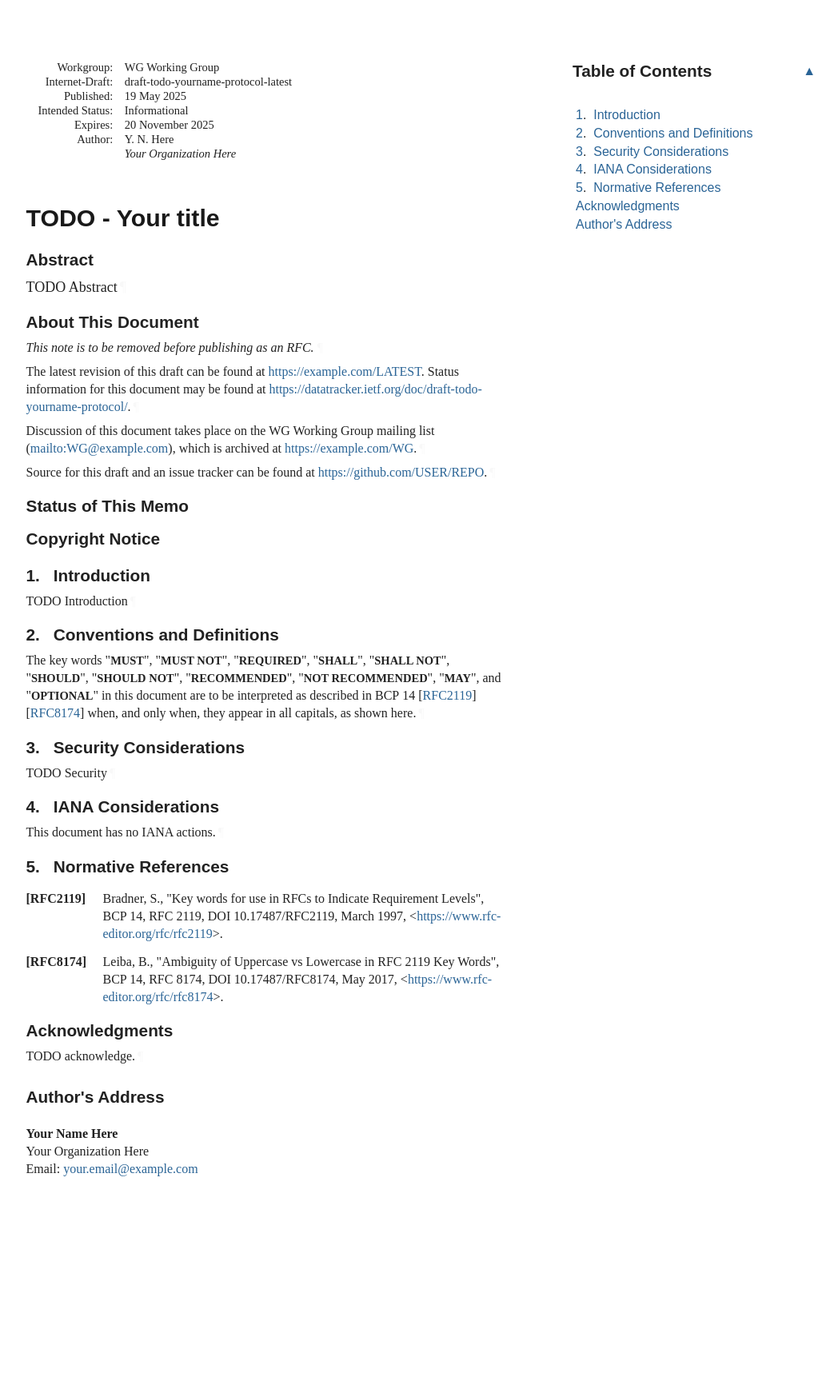
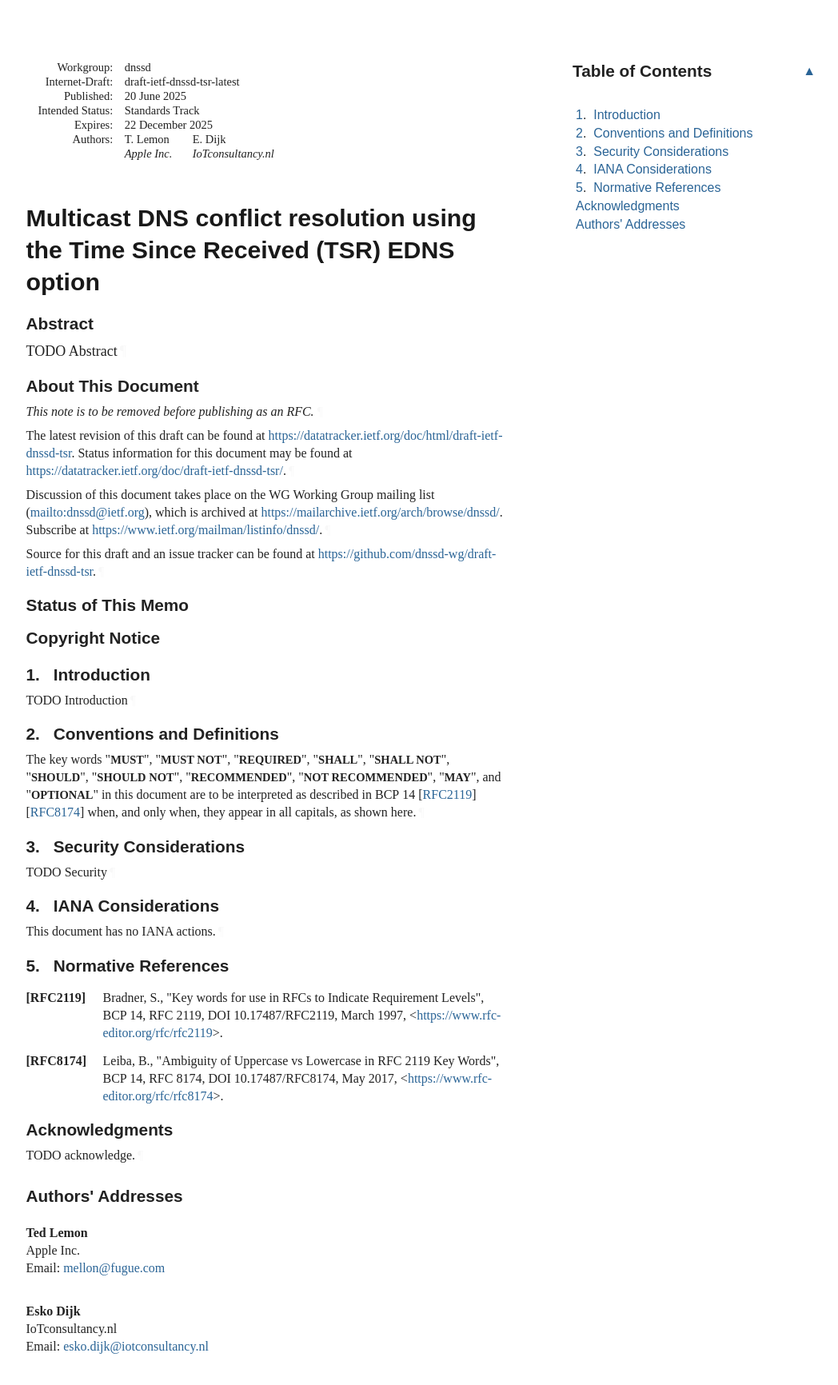
Before and after one commit to dnssd-wg/draft-ietf-dnssd-tsr, a plain HTML site: page draft-ietf-dnssd-tsr.html in a window 1280 px wide. Shown: the whole page at 80% size, without its empty margins (92-1140 px from the left). Before the commit the page ends 1564 px from the top, so only its background shows below. Drawn offline with Linux system fonts and the light colour scheme; a web font is replaced by a local one.

Commit message:
Script updating gh-pages from 5ba74d5. [ci skip]

```diff
--- a/draft-todo-yourname-protocol.html
+++ b/draft-ietf-dnssd-tsr.html
@@ -4,32 +4,33 @@
 <meta charset="utf-8">
 <meta content="Common,Latin" name="scripts">
 <meta content="initial-scale=1.0" name="viewport">
-<title>TODO - Your title</title>
-<meta content="Your Name Here" name="author">
+<title>Multicast DNS conflict resolution using the Time Since Received (TSR) EDNS option</title>
+<meta content="Ted Lemon" name="author">
+<meta content="Esko Dijk" name="author">
 <meta content="
        TODO Abstract
     " name="description">
-<meta content="xml2rfc 3.28.1" name="generator">
+<meta content="xml2rfc 3.29.0" name="generator">
 <meta content="next generation" name="keyword">
 <meta content="unicorn" name="keyword">
 <meta content="sparkling distributed ledger" name="keyword">
-<meta content="draft-todo-yourname-protocol-latest" name="ietf.draft">
+<meta content="draft-ietf-dnssd-tsr-latest" name="ietf.draft">
 <!-- Generator version information:
-  xml2rfc 3.28.1
-    Python 3.12.10
+  xml2rfc 3.29.0
+    Python 3.12.11
     ConfigArgParse 1.7
     google-i18n-address 3.1.1
     intervaltree 3.1.0
     Jinja2 3.1.6
-    lxml 5.3.0
+    lxml 5.3.1
     platformdirs 4.3.8
     pycountry 24.6.1
     PyYAML 6.0.2
-    requests 2.32.3
-    setuptools 70.3.0
+    requests 2.32.4
+    setuptools 80.9.0
     wcwidth 0.2.13
 -->
-<link href="draft-todo-yourname-protocol.xml" rel="alternate" type="application/rfc+xml">
+<link href="draft-ietf-dnssd-tsr.xml" rel="alternate" type="application/rfc+xml">
 <link href="#copyright" rel="license">
 <style type="text/css">@font-face {
   font-family: 'Lora';
@@ -1046,11 +1047,11 @@ svg :is([fill="white"], [fill^="#fff"]) {
 <thead><tr>
 <td class="left">Internet-Draft</td>
 <td class="center">TODO - Abbreviation</td>
-<td class="right">May 2025</td>
+<td class="right">June 2025</td>
 </tr></thead>
 <tfoot><tr>
-<td class="left">Here</td>
-<td class="center">Expires 20 November 2025</td>
+<td class="left">Lemon &amp; Dijk</td>
+<td class="center">Expires 22 December 2025</td>
 <td class="right">[Page]</td>
 </tr></tfoot>
 </table>
@@ -1058,27 +1059,31 @@ svg :is([fill="white"], [fill^="#fff"]) {
 <div id="internal-metadata" class="document-information">
 <dl id="identifiers">
 <dt class="label-workgroup">Workgroup:</dt>
-<dd class="workgroup">WG Working Group</dd>
+<dd class="workgroup">dnssd</dd>
 <dt class="label-internet-draft">Internet-Draft:</dt>
-<dd class="internet-draft">draft-todo-yourname-protocol-latest</dd>
+<dd class="internet-draft">draft-ietf-dnssd-tsr-latest</dd>
 <dt class="label-published">Published:</dt>
 <dd class="published">
-<time datetime="2025-05-19" class="published">19 May 2025</time>
+<time datetime="2025-06-20" class="published">20 June 2025</time>
     </dd>
 <dt class="label-intended-status">Intended Status:</dt>
-<dd class="intended-status">Informational</dd>
+<dd class="intended-status">Standards Track</dd>
 <dt class="label-expires">Expires:</dt>
-<dd class="expires"><time datetime="2025-11-20">20 November 2025</time></dd>
-<dt class="label-authors">Author:</dt>
+<dd class="expires"><time datetime="2025-12-22">22 December 2025</time></dd>
+<dt class="label-authors">Authors:</dt>
 <dd class="authors">
 <div class="author">
-      <div class="author-name">Y. N. Here</div>
-<div class="org">Your Organization Here</div>
+      <div class="author-name">T. Lemon</div>
+<div class="org">Apple Inc.</div>
+</div>
+<div class="author">
+      <div class="author-name">E. Dijk</div>
+<div class="org">IoTconsultancy.nl</div>
 </div>
 </dd>
 </dl>
 </div>
-<h1 id="title">TODO - Your title</h1>
+<h1 id="title">Multicast DNS conflict resolution using the Time Since Received (TSR) EDNS option</h1>
 <section id="section-abstract">
       <h2 id="abstract"><a href="#abstract" class="selfRef">Abstract</a></h2>
 <p id="section-abstract-1">TODO Abstract<a href="#section-abstract-1" class="pilcrow">¶</a></p>
@@ -1089,14 +1094,15 @@ svg :is([fill="white"], [fill^="#fff"]) {
       </h2>
 <p id="section-note.1-1">This note is to be removed before publishing as an RFC.<a href="#section-note.1-1" class="pilcrow">¶</a></p>
 <p id="section-note.1-2">
-        The latest revision of this draft can be found at <span><a href="https://example.com/LATEST">https://example.com/LATEST</a></span>.
-        Status information for this document may be found at <span><a href="https://datatracker.ietf.org/doc/draft-todo-yourname-protocol/">https://datatracker.ietf.org/doc/draft-todo-yourname-protocol/</a></span>.<a href="#section-note.1-2" class="pilcrow">¶</a></p>
+        The latest revision of this draft can be found at <span><a href="https://datatracker.ietf.org/doc/html/draft-ietf-dnssd-tsr">https://datatracker.ietf.org/doc/html/draft-ietf-dnssd-tsr</a></span>.
+        Status information for this document may be found at <span><a href="https://datatracker.ietf.org/doc/draft-ietf-dnssd-tsr/">https://datatracker.ietf.org/doc/draft-ietf-dnssd-tsr/</a></span>.<a href="#section-note.1-2" class="pilcrow">¶</a></p>
 <p id="section-note.1-3">
         Discussion of this document takes place on the
-        WG Working Group mailing list (<span><a href="mailto:WG@example.com">mailto:WG@example.com</a></span>),
-        which is archived at <span><a href="https://example.com/WG">https://example.com/WG</a></span>.<a href="#section-note.1-3" class="pilcrow">¶</a></p>
+        WG Working Group mailing list (<span><a href="mailto:dnssd@ietf.org">mailto:dnssd@ietf.org</a></span>),
+        which is archived at <span><a href="https://mailarchive.ietf.org/arch/browse/dnssd/">https://mailarchive.ietf.org/arch/browse/dnssd/</a></span>.
+        Subscribe at <span><a href="https://www.ietf.org/mailman/listinfo/dnssd/">https://www.ietf.org/mailman/listinfo/dnssd/</a></span>.<a href="#section-note.1-3" class="pilcrow">¶</a></p>
 <p id="section-note.1-4">Source for this draft and an issue tracker can be found at
-        <span><a href="https://github.com/USER/REPO">https://github.com/USER/REPO</a></span>.<a href="#section-note.1-4" class="pilcrow">¶</a></p>
+        <span><a href="https://github.com/dnssd-wg/draft-ietf-dnssd-tsr">https://github.com/dnssd-wg/draft-ietf-dnssd-tsr</a></span>.<a href="#section-note.1-4" class="pilcrow">¶</a></p>
 </section>
 <div id="status-of-memo">
 <section id="section-boilerplate.1">
@@ -1117,7 +1123,7 @@ svg :is([fill="white"], [fill^="#fff"]) {
         time. It is inappropriate to use Internet-Drafts as reference
         material or to cite them other than as "work in progress."<a href="#section-boilerplate.1-3" class="pilcrow">¶</a></p>
 <p id="section-boilerplate.1-4">
-        This Internet-Draft will expire on 20 November 2025.<a href="#section-boilerplate.1-4" class="pilcrow">¶</a></p>
+        This Internet-Draft will expire on 22 December 2025.<a href="#section-boilerplate.1-4" class="pilcrow">¶</a></p>
 </section>
 </div>
 <div id="copyright">
@@ -1165,7 +1171,7 @@ svg :is([fill="white"], [fill^="#fff"]) {
             <p id="section-toc.1-1.6.1"><a href="#appendix-A" class="auto internal xref"></a><a href="#name-acknowledgments" class="internal xref">Acknowledgments</a></p>
 </li>
           <li class="compact toc ulBare ulEmpty" id="section-toc.1-1.7">
-            <p id="section-toc.1-1.7.1"><a href="#appendix-B" class="auto internal xref"></a><a href="#name-authors-address" class="internal xref">Author's Address</a></p>
+            <p id="section-toc.1-1.7.1"><a href="#appendix-B" class="auto internal xref"></a><a href="#name-authors-addresses" class="internal xref">Authors' Addresses</a></p>
 </li>
         </ul>
 </nav>
@@ -1233,15 +1239,23 @@ appear in all capitals, as shown here.<a href="#section-2-1" class="pilcrow">¶<
 </div>
 <div id="authors-addresses">
 <section id="appendix-B">
-      <h2 id="name-authors-address">
-<a href="#name-authors-address" class="section-name selfRef">Author's Address</a>
+      <h2 id="name-authors-addresses">
+<a href="#name-authors-addresses" class="section-name selfRef">Authors' Addresses</a>
       </h2>
 <address class="vcard">
-        <div dir="auto" class="left"><span class="fn nameRole">Your Name Here</span></div>
-<div dir="auto" class="left"><span class="org">Your Organization Here</span></div>
+        <div dir="auto" class="left"><span class="fn nameRole">Ted Lemon</span></div>
+<div dir="auto" class="left"><span class="org">Apple Inc.</span></div>
 <div class="email">
 <span>Email:</span>
-<a href="mailto:your.email@example.com" class="email">your.email@example.com</a>
+<a href="mailto:mellon@fugue.com" class="email">mellon@fugue.com</a>
+</div>
+</address>
+<address class="vcard">
+        <div dir="auto" class="left"><span class="fn nameRole">Esko Dijk</span></div>
+<div dir="auto" class="left"><span class="org">IoTconsultancy.nl</span></div>
+<div class="email">
+<span>Email:</span>
+<a href="mailto:esko.dijk@iotconsultancy.nl" class="email">esko.dijk@iotconsultancy.nl</a>
 </div>
 </address>
 </section>
```
Also changed, not shown: draft-ietf-dnssd-tsr.txt (renamed from draft-todo-yourname-protocol.txt, +26 -18 lines), index.html (+4 -4 lines).
